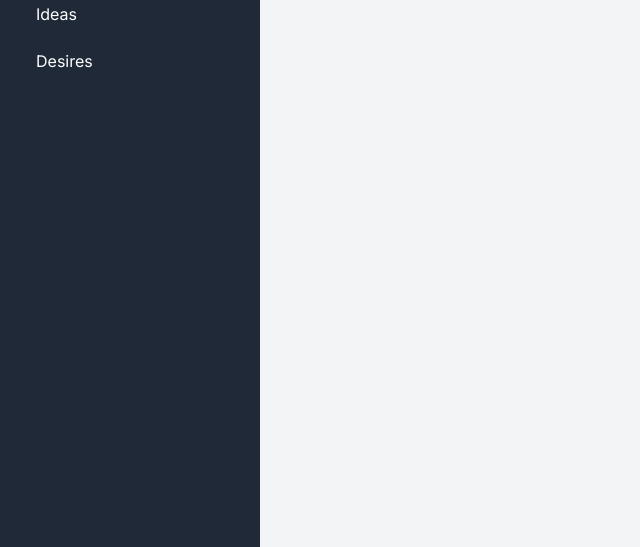
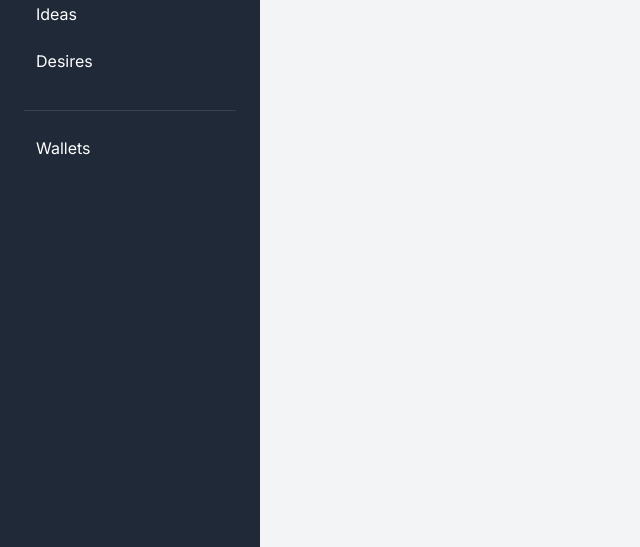
Before and after one commit to netherhouse/Afina, a Django app: page /desires/ in a window 1280 px wide. Shown: the part 253-800 px from the top of the page, without its empty margins (0-640 px from the left). Run offline with Django 5.2, Linux system fonts and the light colour scheme; data that the repository does not hold is empty; some libraries are stand-ins or nearby versions.

Commit message:
update 'sidebar.html'

```diff
--- a/templates/includes/sidebar.html
+++ b/templates/includes/sidebar.html
@@ -61,6 +61,12 @@
           <span class="sidebar-text">Desires</span>
         </a>
       </li>
+      <li role="separator" class="dropdown-divider mt-4 mb-3 border-gray-700"></li>
+      <li class="nav-item">
+        <a href="{% url 'lists:desire-list' %}" class="nav-link">
+          <span class="sidebar-text">Wallets</span>
+        </a>
+      </li>
     </ul>
   </div>
 </nav>
```
